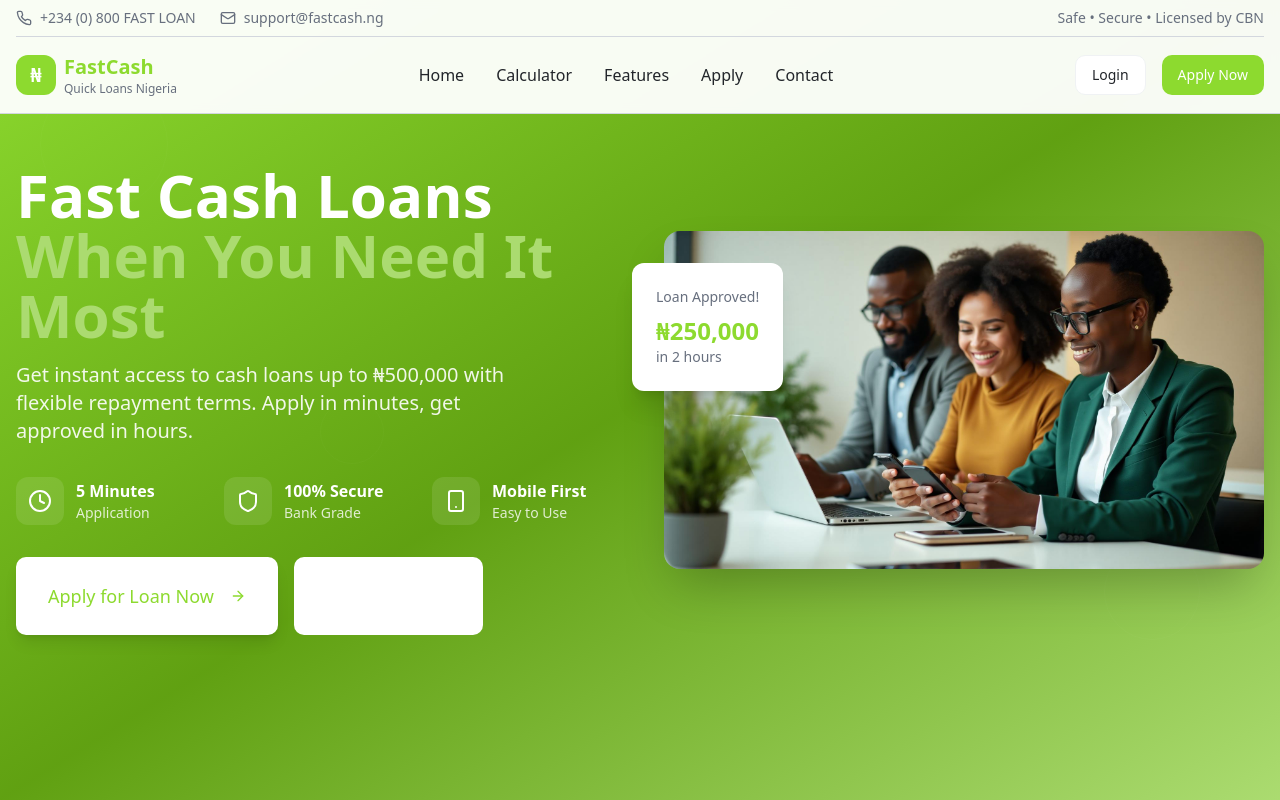
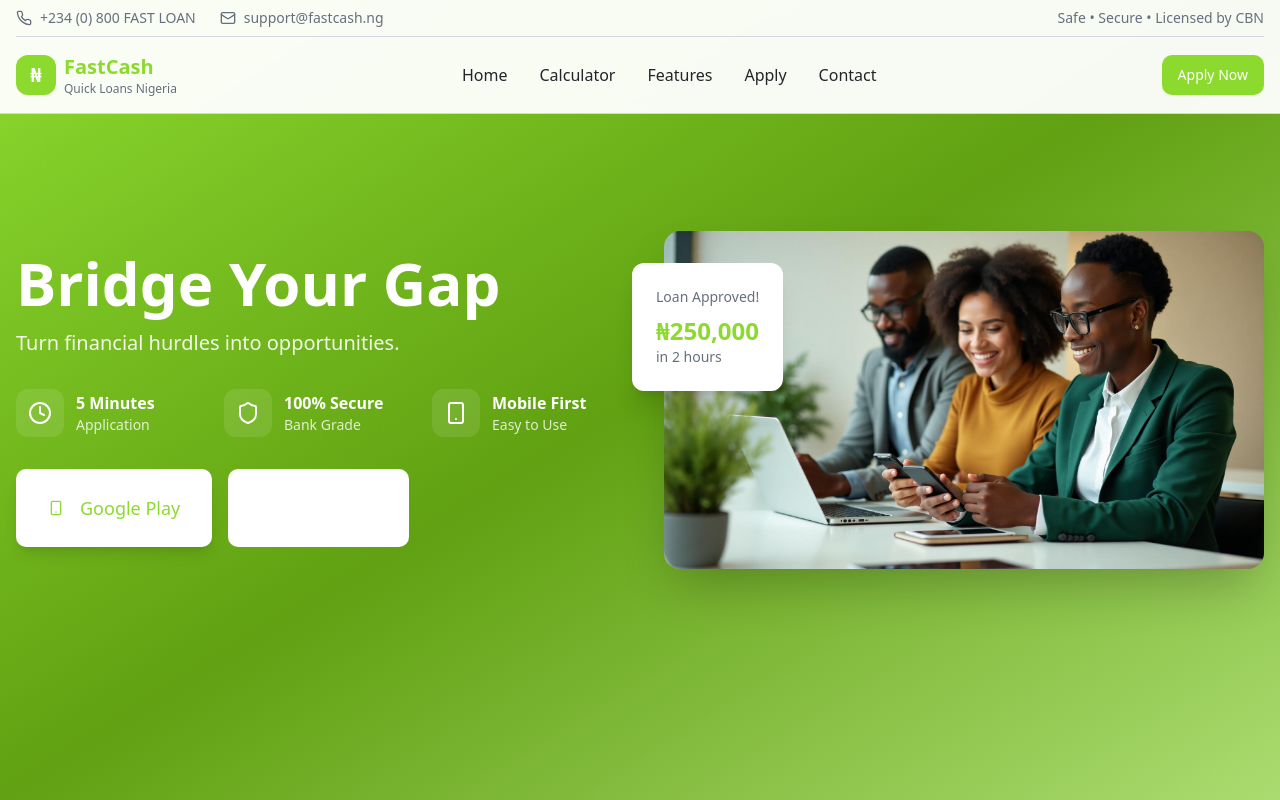
Before and after one commit to xc916/green-cash-connect, a React (Vite) app: page / in a window 1280 px wide. Shown: the top 800 px of the page. Built offline with nearby package versions, Linux system fonts and the light colour scheme.

Commit message:
Refactor header and hero sections
Remove login entry from header and update hero banner with new title, subtitle, and download buttons.

```diff
--- a/src/components/Header.tsx
+++ b/src/components/Header.tsx
@@ -61,9 +61,6 @@ const Header = () => {
 
           {/* CTA Buttons */}
           <div className="hidden md:flex items-center space-x-4">
-            <Button variant="outline">
-              Login
-            </Button>
             <Button>
               Apply Now
             </Button>
@@ -93,9 +90,6 @@ const Header = () => {
                 </a>
               ))}
               <div className="pt-4 space-y-2">
-                <Button variant="outline" className="w-full">
-                  Login
-                </Button>
                 <Button className="w-full">
                   Apply Now
                 </Button>
--- a/src/components/Hero.tsx
+++ b/src/components/Hero.tsx
@@ -18,12 +18,10 @@ const Hero = () => {
           <div className="text-white space-y-8">
             <div className="space-y-4">
               <h1 className="text-5xl lg:text-6xl font-bold leading-tight">
-                Fast Cash Loans
-                <span className="block text-primary-light">When You Need It Most</span>
+                Bridge Your Gap
               </h1>
               <p className="text-xl text-white/90 max-w-lg">
-                Get instant access to cash loans up to ₦500,000 with flexible repayment terms.
-                Apply in minutes, get approved in hours.
+                Turn financial hurdles into opportunities.
               </p>
             </div>
 
@@ -58,21 +56,22 @@ const Hero = () => {
               </div>
             </div>
 
-            {/* CTA Buttons */}
+            {/* Download Buttons */}
             <div className="flex flex-col sm:flex-row gap-4">
               <Button
                 size="lg"
                 className="bg-white text-primary hover:bg-white/90 shadow-lg text-lg px-8 py-6 h-auto"
               >
-                Apply for Loan Now
-                <ArrowRight className="ml-2 w-5 h-5" />
+                <Smartphone className="mr-2 w-5 h-5" />
+                Google Play
               </Button>
               <Button
                 size="lg"
                 variant="outline"
                 className="border-white/30 text-white hover:bg-white/10 text-lg px-8 py-6 h-auto"
               >
-                Calculate Loan
+                <Smartphone className="mr-2 w-5 h-5" />
+                App Store
               </Button>
             </div>
           </div>
```
